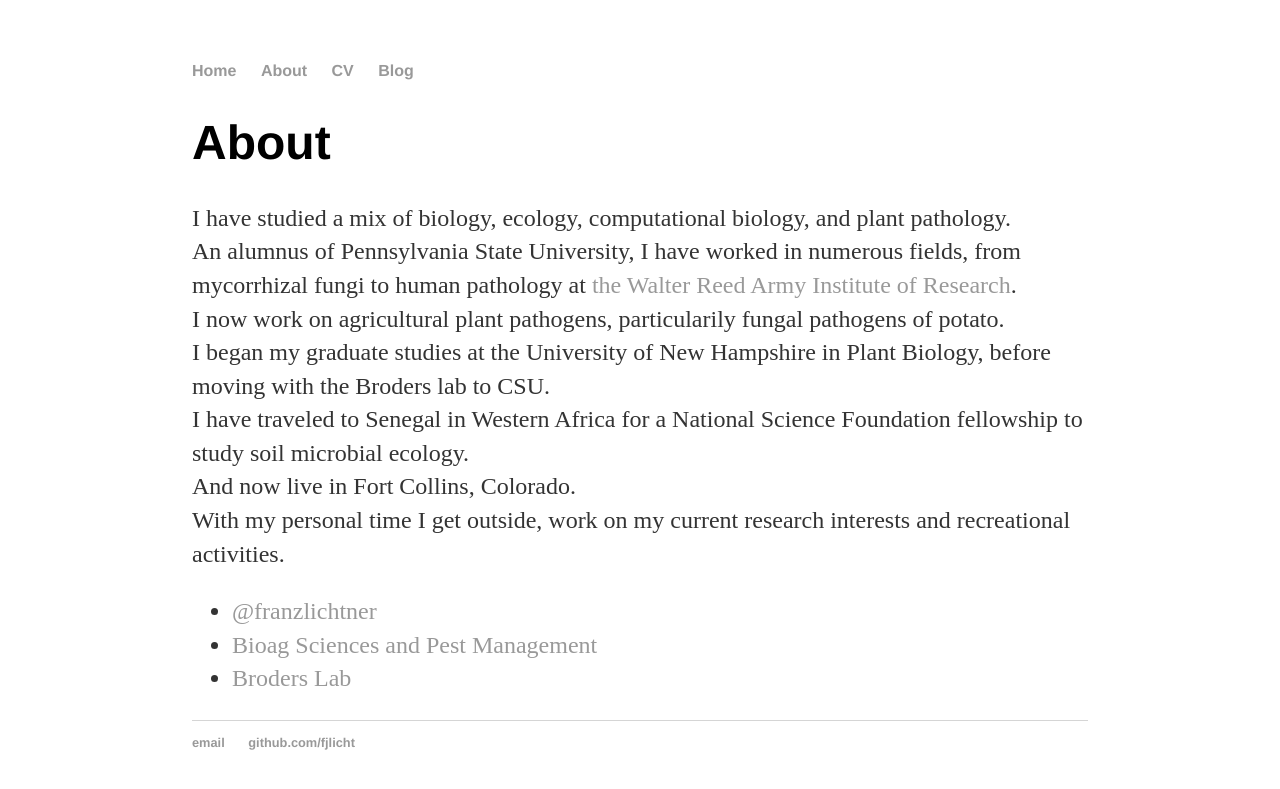
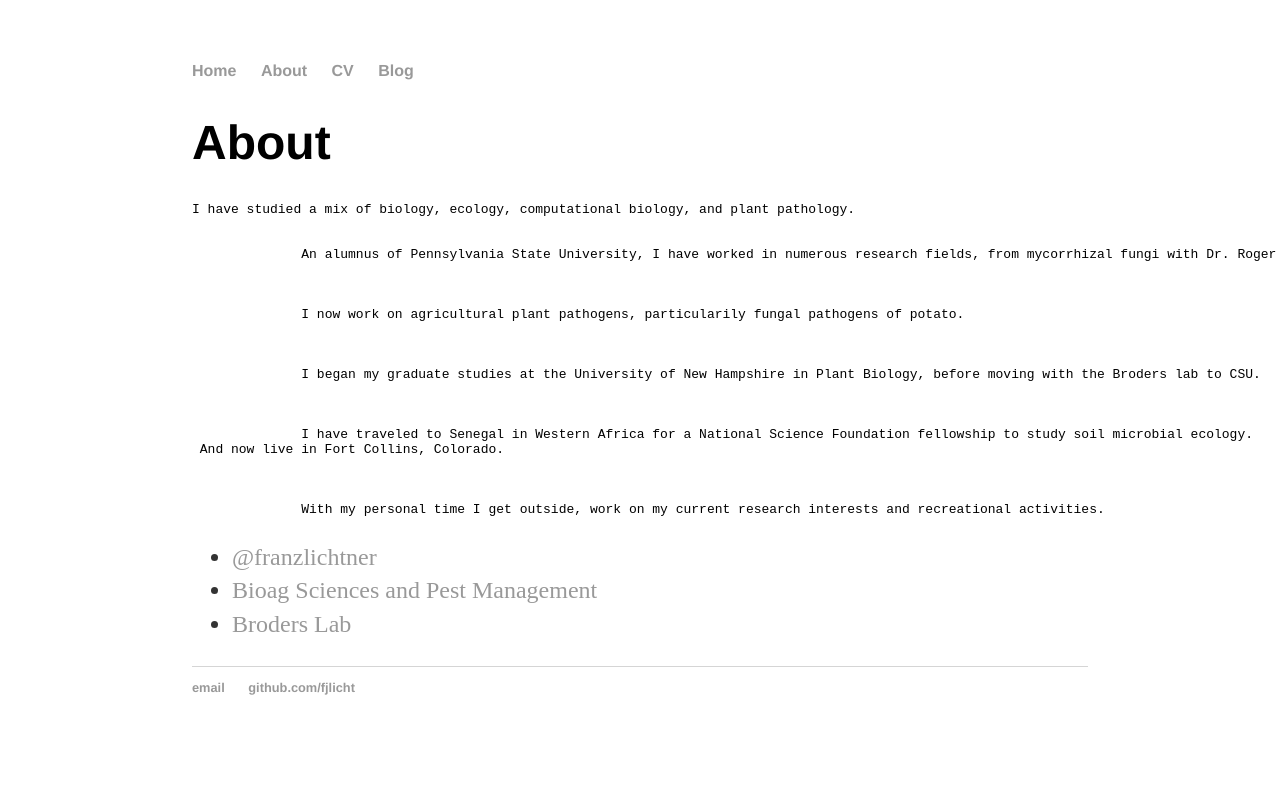
Before and after one commit to fjlicht/franzandanne.github.io, a Jekyll site: the page built from about/index.html, in a window 1280 px wide. Shown: the top 789 px of the page. Built offline with Jekyll 4.4.1, drawn with Linux system fonts in a browser that asks for light colours.

Commit message:
Update index.html

```diff
--- a/about/index.html
+++ b/about/index.html
@@ -5,18 +5,21 @@ title: About Franz J Lichtner
 
 		<div class="about">
 			<h1>About</h1>
-      <p>I have studied a mix of biology, ecology, computational biology, and plant pathology.<br>
+      <pre>I have studied a mix of biology, ecology, computational biology, and plant pathology.<br>
 
-	      An alumnus of Pennsylvania State University, I have worked in numerous fields, from mycorrhizal fungi to human pathology at <a href=http://www.wrair.army.mil>the Walter Reed Army Institute of Research</a>. <br>
+	      An alumnus of Pennsylvania State University, I have worked in numerous research fields, from mycorrhizal fungi with Dr. Roger Koide, to human pathology at <a href=http://www.wrair.army.mil>the Walter Reed Army Institute of Research</a>.<br>
 
 
-	      I now work on agricultural plant pathogens, particularily fungal pathogens of potato.<br> I began my graduate studies at the University of New Hampshire in Plant Biology, before moving with the Broders lab to CSU.<br>
+	      I now work on agricultural plant pathogens, particularily fungal pathogens of potato.<br>
+
+
+	      I began my graduate studies at the University of New Hampshire in Plant Biology, before moving with the Broders lab to CSU.<br>
 
 
 	      I have traveled to Senegal in Western Africa for a National Science Foundation fellowship to study soil microbial ecology.<br> And now live in Fort Collins, Colorado.<br>
 
 
-	      With my personal time I get outside, work on my current research interests and recreational activities.</p>
+	      With my personal time I get outside, work on my current research interests and recreational activities.</pre>
 
 			<ul class="contacts">
 				<li><a href=https://twitter.com/franzlichtner>@franzlichtner</a></li>
```
